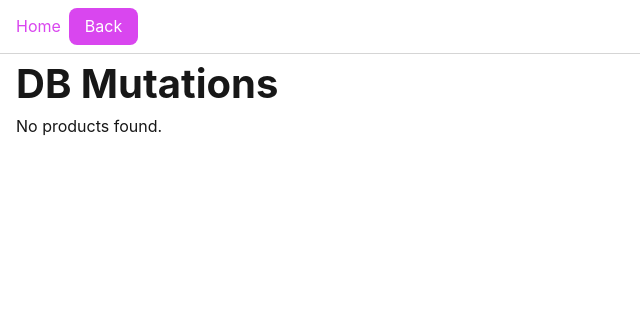
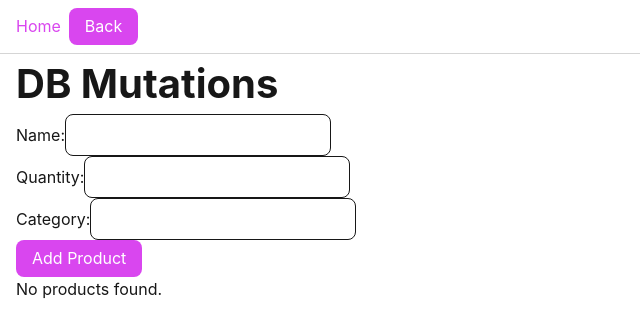
Before and after one commit to emanuelefavero/nextjs-16, a Next.js app: page /db-mutations in a window 1280 px wide. Shown: the top 334 px of the page, without its empty margins (0-640 px from the left). Built offline with nearby package versions, Linux system fonts and the light colour scheme; no server answers; the database is empty.

Commit message:
feat: add create-product to /gb-mutations

```diff
--- a/package.json
+++ b/package.json
@@ -13,6 +13,7 @@
     "@mdx-js/loader": "^3.1.1",
     "@mdx-js/react": "^3.1.1",
     "@next/mdx": "^16.0.1",
+    "@paralleldrive/cuid2": "^3.0.4",
     "@types/mdx": "^2.0.13",
     "clsx": "^2.1.1",
     "next": "16.0.0",
--- /dev/null
+++ b/src/app/db-mutations/actions.ts
@@ -0,0 +1,15 @@
+import { createProduct } from '@/lib/db/mutations'
+import { updateTag } from 'next/cache'
+
+export async function createProductAction(formData: FormData) {
+  'use server'
+
+  const rawFormData = {
+    name: formData.get('name') as string,
+    quantity: Number(formData.get('quantity')),
+    category: (formData.get('category') as string | null) || undefined,
+  }
+
+  await createProduct(rawFormData) // * Mutate DB
+  updateTag('products') // * Revalidate cache
+}
--- /dev/null
+++ b/src/app/db-mutations/create-product-form.tsx
@@ -0,0 +1,22 @@
+import { SubmitButton } from '@/components/shared/submit-button'
+import { createProductAction } from './actions'
+
+export function CreateProductForm() {
+  return (
+    <form action={createProductAction}>
+      <div>
+        <label htmlFor='name'>Name:</label>
+        <input type='text' id='name' name='name' required />
+      </div>
+      <div>
+        <label htmlFor='quantity'>Quantity:</label>
+        <input type='number' id='quantity' name='quantity' required />
+      </div>
+      <div>
+        <label htmlFor='category'>Category:</label>
+        <input type='text' id='category' name='category' />
+      </div>
+      <SubmitButton>Add Product</SubmitButton>
+    </form>
+  )
+}
--- a/src/app/db-mutations/page.tsx
+++ b/src/app/db-mutations/page.tsx
@@ -1,4 +1,5 @@
 import { Suspense } from 'react'
+import { CreateProductForm } from './create-product-form'
 import { Products } from './products'
 
 export default function Page() {
@@ -6,6 +7,8 @@ export default function Page() {
     <>
       <h1>DB Mutations</h1>
 
+      <CreateProductForm />
+
       <Suspense fallback={<p>Loading products...</p>}>
         <Products />
       </Suspense>
--- a/src/app/db-mutations/products.tsx
+++ b/src/app/db-mutations/products.tsx
@@ -5,8 +5,8 @@ import { ProductsTable } from './products-table'
 
 export async function Products() {
   'use cache'
-  cacheTag('products')
-  cacheLife('hours')
+  cacheTag('products') // * Tag this data for revalidation
+  cacheLife('hours') // * Cache lifetime
 
   const products = await getProducts()
 
--- /dev/null
+++ b/src/components/shared/submit-button.tsx
@@ -0,0 +1,21 @@
+'use client'
+
+import { cx } from '@/lib/utils'
+import { useFormStatus } from 'react-dom'
+
+type Props = React.ComponentPropsWithRef<'button'> & {}
+
+export function SubmitButton({ children, className, ...props }: Props) {
+  const { pending } = useFormStatus()
+
+  return (
+    <button
+      disabled={pending}
+      type='submit'
+      className={cx(className)}
+      {...props}
+    >
+      {children}
+    </button>
+  )
+}
--- /dev/null
+++ b/src/lib/db/mutations.ts
@@ -0,0 +1,25 @@
+import type { NewProduct, Product } from '@/types/products'
+import { createId } from '@paralleldrive/cuid2'
+import { pool } from './db'
+
+export async function createProduct(data: NewProduct): Promise<Product | null> {
+  const client = await pool.connect()
+
+  try {
+    const { name, quantity, category } = data
+    const id = createId()
+    const query = `
+      INSERT INTO "Product" (id, name, quantity, category)
+      VALUES ($1, $2, $3, $4)
+      RETURNING *
+    `
+    const values = [id, name, quantity, category || null]
+    const { rows } = await client.query(query, values)
+    return rows[0] as Product // Return the newly created product
+  } catch (error) {
+    console.error(error)
+  } finally {
+    client.release()
+  }
+  return null
+}
```
Also changed, not shown: 1 other file (tests, documents, lock files or other folders).
